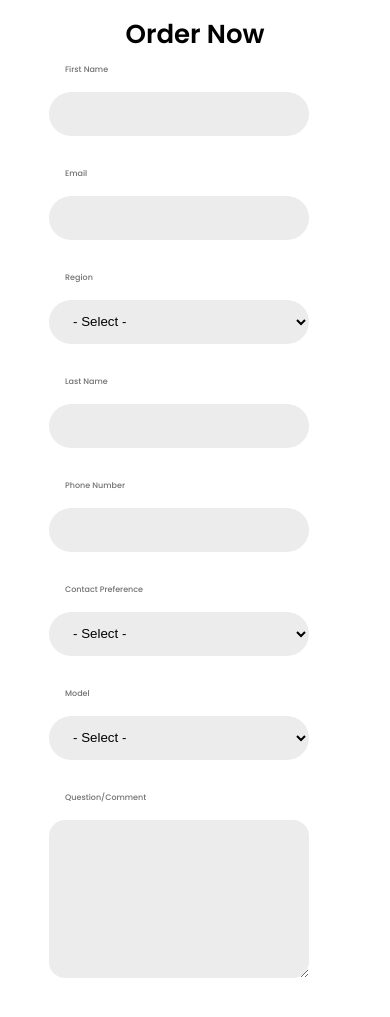
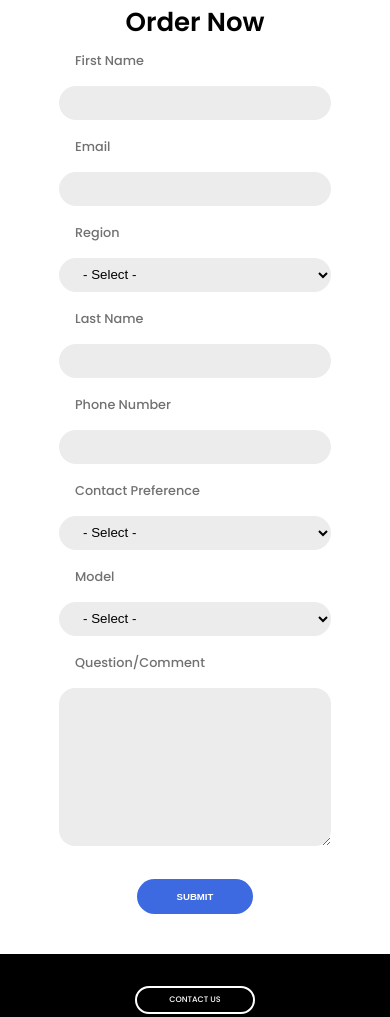
Before and after one commit to xlHenshin/Parcial1_WEB, a plain HTML site: page html/index.html in a window 390 px wide. Shown: the part 1433-2450 px from the top of the page. Drawn offline with nearby package versions, Linux system fonts and the light colour scheme.

Commit message:
Responsive design. Menu in progress

```diff
--- a/css/index.css
+++ b/css/index.css
@@ -83,6 +83,7 @@ p{
 .button3__span{
     font-weight: 500;
     color: white;
+    width: 50%;
 }
 
 .principal{
@@ -228,11 +229,29 @@ main > section {
 }
 
 .form{
-    width: 60%;
+    width: 80%;
     padding: 80px;
     display: flex;
     justify-content: space-around;
     align-items: flex-start;
+}
+
+.form__firstcolumn{
+    width: 40%;
+    margin-left: 10px;
+    margin-right: 10px;
+}
+
+.form__secondcolumn{
+    width: 40%;
+    margin-left: 10px;
+    margin-right: 10px;
+}
+
+.form__thirdcolumn{
+    width: 80%;
+    margin-left: 10px;
+    margin-right: 10px;
 }
 
 .form__paragraph{
@@ -253,7 +272,7 @@ main > section {
 
 .textinput{
     border: none;
-    width: 240px;
+    width: 100%;
     height: 44px;
     padding-left: 20px;
     padding-right: 20px;
@@ -269,7 +288,7 @@ main > section {
     padding-right: 20px;
     padding-top: 16px;
     padding-bottom: 16px;
-    width: 480px;
+    width: 100%;
     height: 158px;
 
 }
@@ -284,15 +303,15 @@ main > section {
 }
 
 .form__item{
-    height: 100%;
+    width: 100%;
     margin-bottom:  32px;
-    margin-right: 32px;
+
 }
 
 .select__country{
     background: #ECECEC;
     border: none;
-    width: 240px;
+    width: 100%;
     height:44px;
     border-radius: 60px;
     padding-left: 20px;
@@ -302,7 +321,7 @@ main > section {
 .select__contact{
     background: #ECECEC;
     border: none;
-    width: 240px;
+    width: 100%;
     height: 44px;
     border-radius: 60px;
     padding-left: 20px;
@@ -312,7 +331,7 @@ main > section {
 .select__model{
     background: #ECECEC;
     border: none;
-    width: 480px;
+    width: 100%;
     height: 44px;
     border-radius: 60px;
     padding-left: 20px;
--- a/css/mobile.css
+++ b/css/mobile.css
@@ -27,9 +27,8 @@
 
     .button3{
         padding: 8px;
-        padding-left: 80px;
-        padding-right: 80px;
-        border-radius: 60px;
+        padding-left: 40px;
+        padding-right: 40px;
     }
 
     .carousel__absolute{
@@ -63,21 +62,25 @@
     }
 
     .order{
-        font-size: .6em;
         padding-top: 40px;
         padding-bottom: 40px;
+    }
+
+    .order h2{
+        font-size: 1.95em;
     }
 
     .form {
         width: 80%;
         padding: 10px;
+        font-size: 0.8em;
+    }
+
+    .form__item{
+        margin-bottom:  18px;
     }
 
     .form > div {
-        width: 100%;
-    }
-
-    .form .textinput, .form select, .form textarea {
         width: 100%;
     }
 
@@ -127,23 +130,33 @@
         padding-bottom: 25px;
     }
 
+    input[type="submit"]{
+
+        padding:12px;
+        padding-left: 40px;
+        padding-right: 40px;
+        font-size: .6em;
+    }
+
     .order{
-        font-size: .5em;
         padding-top: 40px;
         padding-bottom: 40px;
     }
 
-    .form {
-        width: 80%;
-        padding: 10px;
+    .order h2{
+        font-size: 1.625em;
     }
 
     .form > div {
         width: 100%;
     }
 
-    .form .textinput, .form select, .form textarea {
-        width: 100%;
+    .textinput{
+        height: 34px;
+    }
+
+    .form select{
+        height: 34px;
     }
 
     .footer{
```
